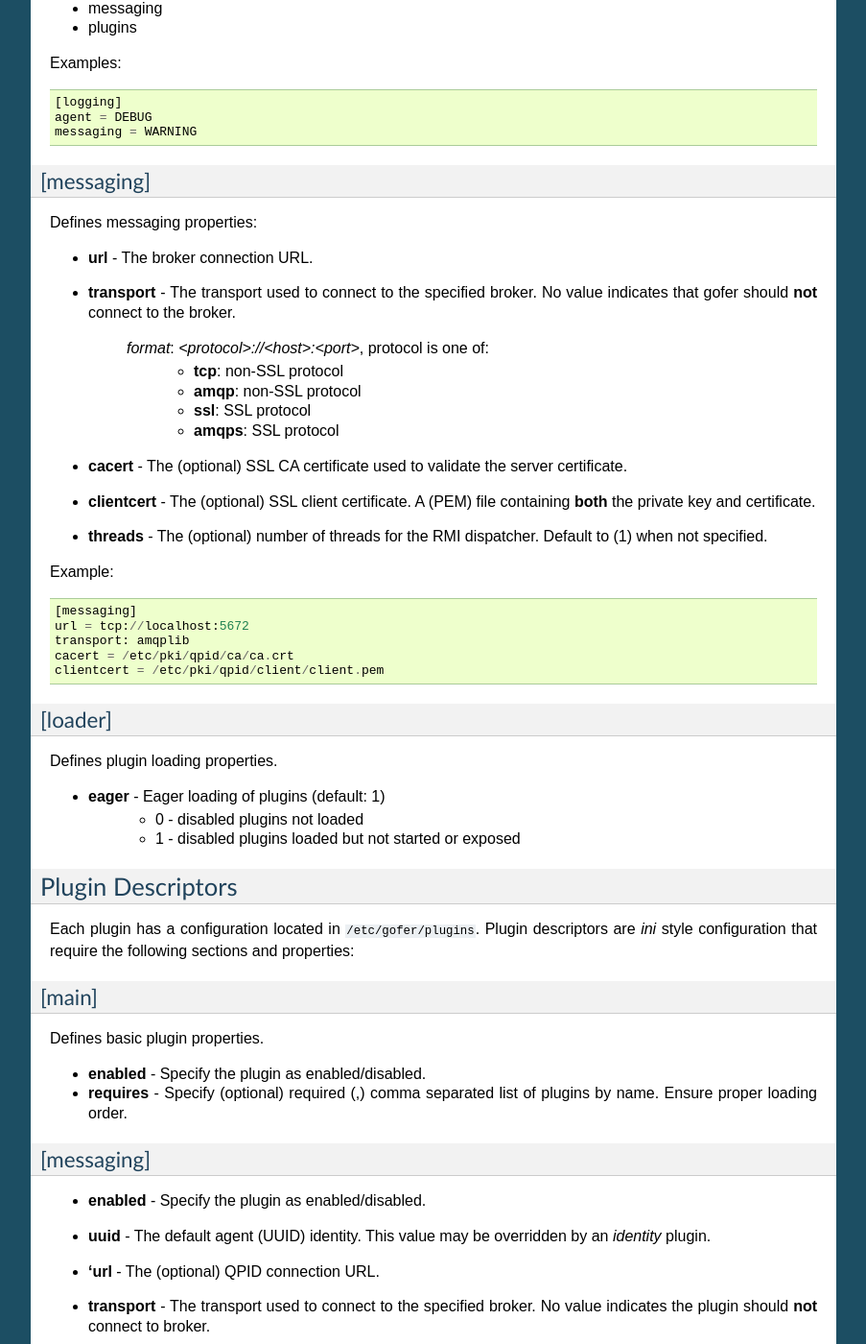
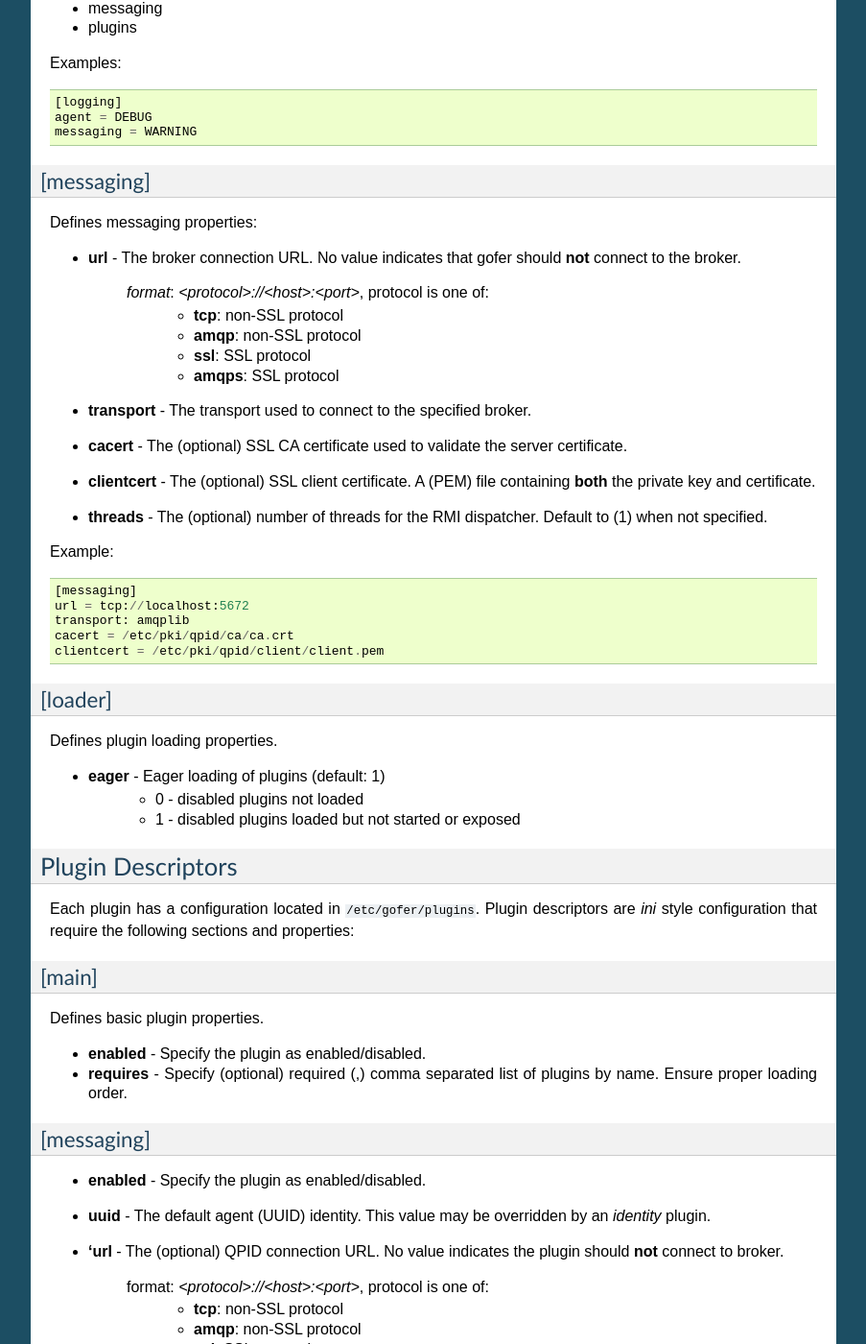
Before and after one commit to jortel/gofer, a Sphinx documentation site: the page built from docs/sphinx/configuration.rst, in a window 1280 px wide and 1400 px high, scrolled down 678 px. Shown: the whole window at 96% size, without its empty margins (198-1101 px from the left). Built offline with Sphinx 7.4.7, drawn with Linux system fonts in a browser that asks for light colours; some of the changed text lies outside the part shown.

Commit message:
Updated sphinx documentation.

```diff
--- a/docs/sphinx/configuration.rst
+++ b/docs/sphinx/configuration.rst
@@ -55,13 +55,13 @@ Examples:
 Defines messaging properties:
 
 - **url** - The broker connection URL.
-- **transport** - The transport used to connect to the specified broker.
   No value indicates that gofer should **not** connect to the broker.
     *format*: *<protocol>://<host>:<port>*, protocol is one of:
       - **tcp**: non-SSL protocol
       - **amqp**: non-SSL protocol
       - **ssl**: SSL protocol
       - **amqps**: SSL protocol
+- **transport** - The transport used to connect to the specified broker.
 - **cacert** - The (optional) SSL CA certificate used to validate the server certificate.
 - **clientcert** - The (optional) SSL client certificate.
   A (PEM) file containing **both** the private key and certificate.
@@ -113,14 +113,13 @@ Defines basic plugin properties.
 - **uuid** - The default agent (UUID) identity.
   This value may be overridden by an *identity* plugin.
 - **'url** - The (optional) QPID connection URL.
-- **transport** - The transport used to connect to the specified broker.
   No value indicates the plugin should **not** connect to broker.
     format:  *<protocol>://<host>:<port>*, protocol is one of:
       - **tcp**: non-SSL protocol
       - **amqp**: non-SSL protocol
       - **ssl**: SSL protocol
       - **amqps**: SSL protocol
-
+- **transport** - The transport used to connect to the specified broker.
 - **cacert** - The (optional) SSL CA certificate used to validate the server certificate.
 - **clientcert** - The (optional) SSL client certificate.  A (PEM) file containing **both**
   the private key and certificate.
```
